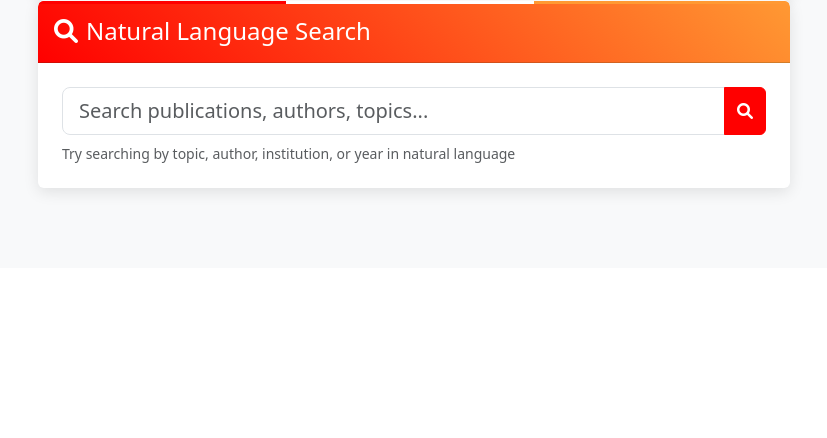
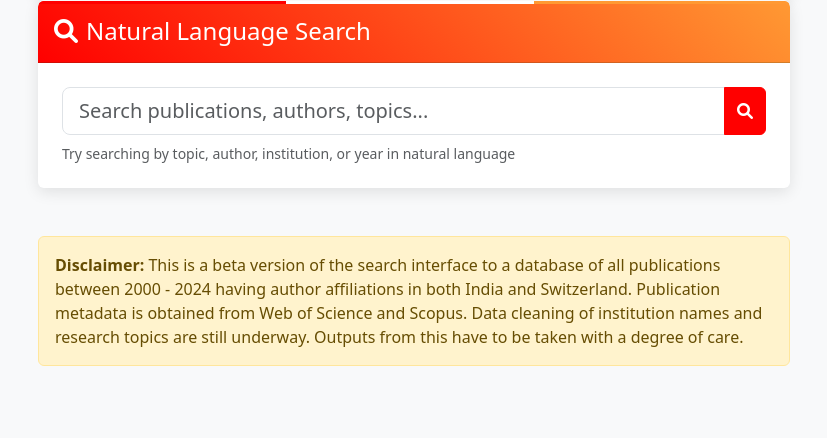
Before and after one commit to pranshh/indo-swiss-collab, a Flask app: page / in a window 1280 px wide. Shown: the part 637-1075 px from the top of the page, without its empty margins (226-1053 px from the left). Before the commit the page ends 835 px from the top, so only its background shows below. Run offline with Flask 3, Linux system fonts and the light colour scheme.

Commit message:
Added disclaimer

```diff
--- a/search-application/templates/index.html
+++ b/search-application/templates/index.html
@@ -277,6 +277,17 @@
                 </div>
             </div>
         </div>
+
+        <!-- Disclaimer Section -->
+        <div class="row justify-content-center mb-4">
+            <div class="col-md-10 col-lg-8">
+                <div class="alert alert-warning" role="alert">
+                    <strong>Disclaimer:</strong> This is a beta version of the search interface to a database of all publications between 2000 - 2024 having author affiliations in both India and Switzerland. Publication metadata is obtained from Web of Science and Scopus.
+                    Data cleaning of institution names and research topics are still underway. Outputs from this have to be taken with a degree of care.
+                </div>
+            </div>
+        </div>
+
     </div>
 
     <script src="https://cdn.jsdelivr.net/npm/bootstrap@5.3.0/dist/js/bootstrap.bundle.min.js"></script>
```
